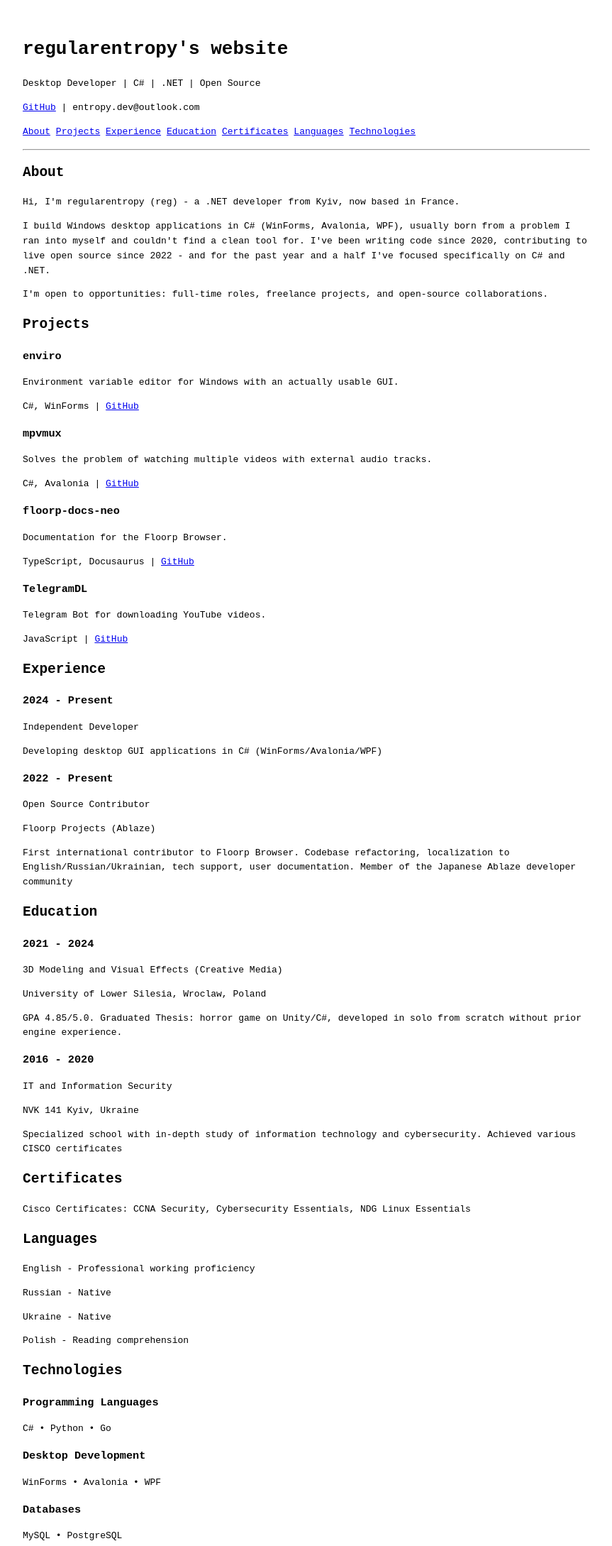
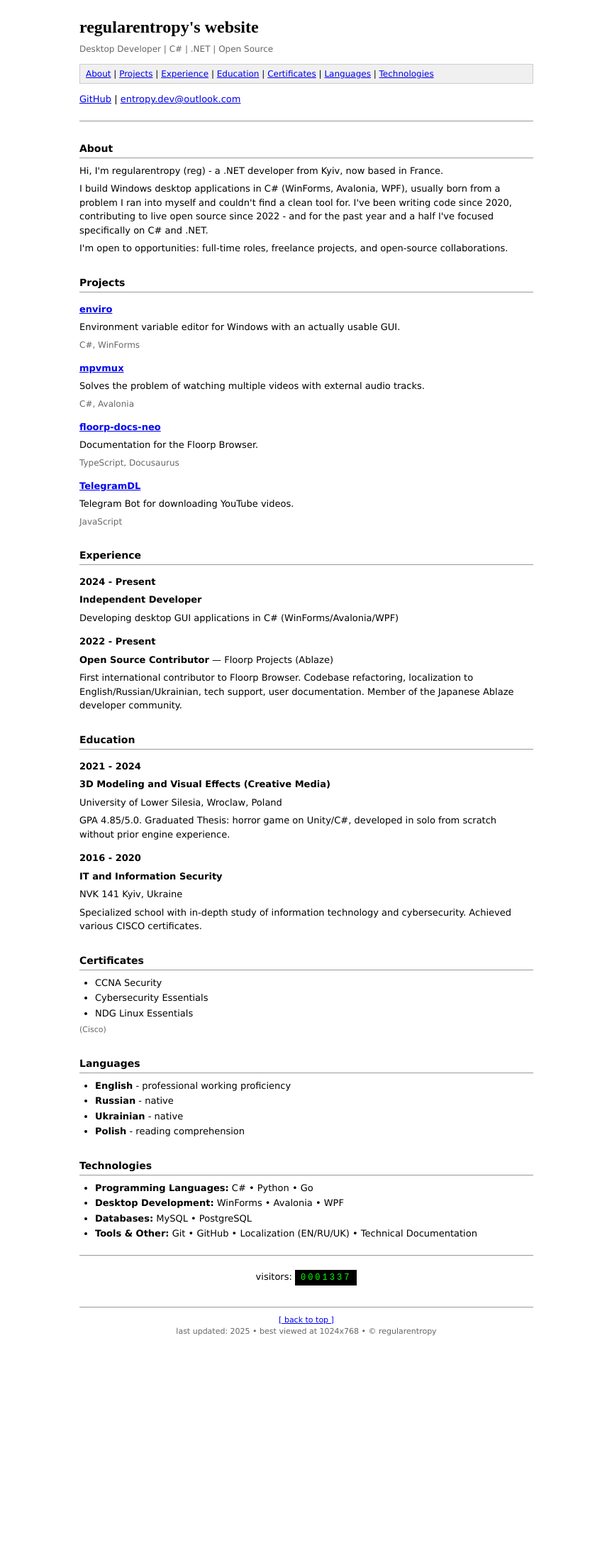
Before and after one commit to regularentropy/regularentropy.github.io, a plain HTML site: page index.html in a window 1280 px wide. Shown: the top 2178 px of the page at 71% size, without its empty margins (208-1071 px from the left). After the commit the page ends 1915 px from the top, so only its background shows below. Drawn offline with Linux system fonts and the light colour scheme.

Commit message:
better design

```diff
--- a/index.html
+++ b/index.html
@@ -12,111 +12,209 @@
 
     <style>
         body {
-            max-width: 800px;
+            background: #ffffff;
+            color: #000000;
+            font-family: Verdana, Geneva, Tahoma, sans-serif;
+            font-size: 13px;
+            line-height: 1.5;
+            margin: 0;
+            padding: 0;
+        }
+
+        #page {
+            max-width: 640px;
             margin: 0 auto;
-            padding: 2rem;
-            font-family: monospace;
-            line-height: 1.6;
+            padding: 20px 15px 30px;
+        }
+
+        a {
+            color: #0000ee;
+            text-decoration: underline;
+        }
+        a:visited { color: #551a8b; }
+        a:active { color: #ee0000; }
+
+        h1 {
+            font-family: "Times New Roman", Times, serif;
+            font-size: 24px;
+            font-weight: bold;
+            margin: 0 0 4px 0;
+        }
+
+        h2 {
+            font-size: 14px;
+            font-weight: bold;
+            border-bottom: 1px solid #999999;
+            padding-bottom: 2px;
+            margin: 28px 0 8px 0;
+        }
+
+        h3 {
+            font-size: 13px;
+            font-weight: bold;
+            margin: 14px 0 2px 0;
+        }
+
+        p { margin: 6px 0; }
+
+        .subtitle {
+            color: #666666;
+            font-size: 12px;
+            margin: 0 0 10px 0;
+        }
+
+        .nav {
+            font-size: 12px;
+            background: #f0f0f0;
+            border: 1px solid #cccccc;
+            padding: 4px 8px;
+            margin: 12px 0;
+        }
+
+        .meta {
+            color: #666666;
+            font-size: 11px;
+        }
+
+        .tech { color: #666666; font-size: 12px; }
+
+        ul { margin: 6px 0; padding-left: 22px; }
+        li { margin: 2px 0; }
+
+        hr {
+            border: none;
+            border-top: 1px solid #999999;
+            margin: 20px 0;
+        }
+
+        .counter {
+            font-family: "Courier New", Courier, monospace;
+            font-size: 12px;
+            background: #000000;
+            color: #00ff00;
+            padding: 2px 8px;
+            letter-spacing: 3px;
+            display: inline-block;
+        }
+
+        .footer {
+            margin-top: 30px;
+            border-top: 1px solid #999999;
+            padding-top: 10px;
+            font-size: 11px;
+            color: #666666;
+            text-align: center;
         }
     </style>
 </head>
 <body>
-    <h1 id="top">regularentropy's website</h1>
-    <p>Desktop Developer | C#  | .NET | Open Source</p>
+<div id="page">
+    <h1>regularentropy's website</h1>
+    <p class="subtitle">Desktop Developer | C# | .NET | Open Source</p>
+
+    <div class="nav">
+        <a href="#about">About</a> |
+        <a href="#projects">Projects</a> |
+        <a href="#experience">Experience</a> |
+        <a href="#education">Education</a> |
+        <a href="#certificates">Certificates</a> |
+        <a href="#languages">Languages</a> |
+        <a href="#technologies">Technologies</a>
+    </div>
+
     <p>
-		 <a href="https://github.com/regularentropy">GitHub</a>
-		 |
+        <a href="https://github.com/regularentropy">GitHub</a> |
         <span id="email"></span>
-		 <noscript>
-			<span>Enable Javascript to display email</span>
-		</noscript>
-	</p>
-	<p>
-		<a href="#about" />About</a>
-		<a href="#projects" />Projects</a>
-		<a href="#experience" />Experience</a>
-		<a href="#education" />Education</a>
-		<a href="#certificates" />Certificates</a>
-		<a href="#languages" />Languages</a>
-		<a href="#technologies" />Technologies</a>
+        <noscript><span class="meta">[enable JavaScript to see email]</span></noscript>
     </p>
 
     <hr>
 
-    <h2>About</h2>
+    <h2 id="about">About</h2>
     <p>Hi, I'm regularentropy (reg) - a .NET developer from Kyiv, now based in France.</p>
-
     <p>I build Windows desktop applications in C# (WinForms, Avalonia, WPF), usually born from a problem I ran into myself and couldn't find a clean tool for. I've been writing code since 2020, contributing to live open source since 2022 - and for the past year and a half I've focused specifically on C# and .NET.</p>
-
     <p>I'm open to opportunities: full-time roles, freelance projects, and open-source collaborations.</p>
 
     <h2 id="projects">Projects</h2>
-    <h3>enviro</h3>
+
+    <h3><a href="https://github.com/regularentropy/enviro">enviro</a></h3>
     <p>Environment variable editor for Windows with an actually usable GUI.</p>
-    <p>C#, WinForms | <a href="https://github.com/regularentropy/enviro">GitHub</a></p>
+    <p class="tech">C#, WinForms</p>
 
-    <h3>mpvmux</h3>
+    <h3><a href="https://github.com/regularentropy/mpvmux">mpvmux</a></h3>
     <p>Solves the problem of watching multiple videos with external audio tracks.</p>
-    <p>C#, Avalonia | <a href="https://github.com/regularentropy/mpvmux">GitHub</a></p>
+    <p class="tech">C#, Avalonia</p>
 
-	<h3>floorp-docs-neo</h3>
+    <h3><a href="https://github.com/Floorp-Projects/floorp-docs-neo">floorp-docs-neo</a></h3>
     <p>Documentation for the Floorp Browser.</p>
-    <p>TypeScript, Docusaurus | <a href="https://github.com/Floorp-Projects/floorp-docs-neo">GitHub</a></p>
+    <p class="tech">TypeScript, Docusaurus</p>
 
-	<h3>TelegramDL</h3>
+    <h3><a href="https://github.com/regularentropy/TelegramDL">TelegramDL</a></h3>
     <p>Telegram Bot for downloading YouTube videos.</p>
-    <p>JavaScript | <a href="https://github.com/regularentropy/TelegramDL">GitHub</a></p>
+    <p class="tech">JavaScript</p>
 
     <h2 id="experience">Experience</h2>
 
     <h3>2024 - Present</h3>
-	<p>Independent Developer</p>
+    <p><b>Independent Developer</b></p>
     <p>Developing desktop GUI applications in C# (WinForms/Avalonia/WPF)</p>
 
     <h3>2022 - Present</h3>
-	<p>Open Source Contributor</p>
-	<p>Floorp Projects (Ablaze)</p>
-	<p>First international contributor to Floorp Browser. Codebase refactoring, localization to English/Russian/Ukrainian, tech support, user documentation. Member of the Japanese Ablaze developer community</p>
+    <p><b>Open Source Contributor</b> &mdash; Floorp Projects (Ablaze)</p>
+    <p>First international contributor to Floorp Browser. Codebase refactoring, localization to English/Russian/Ukrainian, tech support, user documentation. Member of the Japanese Ablaze developer community.</p>
 
     <h2 id="education">Education</h2>
+
     <h3>2021 - 2024</h3>
-	<p>3D Modeling and Visual Effects (Creative Media)</p>
+    <p><b>3D Modeling and Visual Effects (Creative Media)</b></p>
     <p>University of Lower Silesia, Wroclaw, Poland</p>
     <p>GPA 4.85/5.0. Graduated Thesis: horror game on Unity/C#, developed in solo from scratch without prior engine experience.</p>
 
     <h3>2016 - 2020</h3>
-	<p>IT and Information Security</p>
+    <p><b>IT and Information Security</b></p>
     <p>NVK 141 Kyiv, Ukraine</p>
-	<p>Specialized school with in-depth study of information technology and cybersecurity. Achieved various CISCO certificates</p>
+    <p>Specialized school with in-depth study of information technology and cybersecurity. Achieved various CISCO certificates.</p>
 
     <h2 id="certificates">Certificates</h2>
-	<p>Cisco Certificates: CCNA Security, Cybersecurity Essentials, NDG Linux Essentials</p>
+    <ul>
+        <li>CCNA Security</li>
+        <li>Cybersecurity Essentials</li>
+        <li>NDG Linux Essentials</li>
+    </ul>
+    <p class="meta">(Cisco)</p>
 
     <h2 id="languages">Languages</h2>
-	<p>English - Professional working proficiency</p>
-	<p>Russian - Native</p>
-	<p>Ukraine - Native</p>
-	<p>Polish - Reading comprehension</p>
+    <ul>
+        <li><b>English</b> - professional working proficiency</li>
+        <li><b>Russian</b> - native</li>
+        <li><b>Ukrainian</b> - native</li>
+        <li><b>Polish</b> - reading comprehension</li>
+    </ul>
 
     <h2 id="technologies">Technologies</h2>
-	<h3>Programming Languages</h3>
-	<p>C# • Python • Go</p>
+    <ul>
+        <li><b>Programming Languages:</b> C# &bull; Python &bull; Go</li>
+        <li><b>Desktop Development:</b> WinForms &bull; Avalonia &bull; WPF</li>
+        <li><b>Databases:</b> MySQL &bull; PostgreSQL</li>
+        <li><b>Tools &amp; Other:</b> Git &bull; GitHub &bull; Localization (EN/RU/UK) &bull; Technical Documentation</li>
+    </ul>
 
-	<h3>Desktop Development</h3>
-	<p>WinForms • Avalonia • WPF</p>
+    <hr>
 
-	<h3>Databases</h3>
-	<p>MySQL • PostgreSQL</p>
+    <p style="text-align:center">
+        visitors: <span class="counter">0001337</span>
+    </p>
 
-	<h3>Tools & Other</h3>
-	<p>Git • Github • Localization (EN/RU/UK) • Technical Documentation</p>
-
-	<a href="#top">To the top</l>
-</body>
+    <div class="footer">
+        <a href="#top">[ back to top ]</a><br>
+        last updated: 2025 &bull; best viewed at 1024x768 &bull; &copy; regularentropy
+    </div>
+</div>
 
 <script>
-	const parts = ['entropy.dev', '@', 'outlook.com'];
-	const email = parts.join('');
-	document.getElementById('email').textContent = email;
+	var parts = ['entropy.dev', '@', 'outlook.com'];
+	var email = parts.join('');
+	document.getElementById('email').innerHTML = '<a href="mailto:' + email + '">' + email + '</a>';
 </script>
+</body>
 </html>
```
Lines whose indentation alone changed are shown as unchanged.
